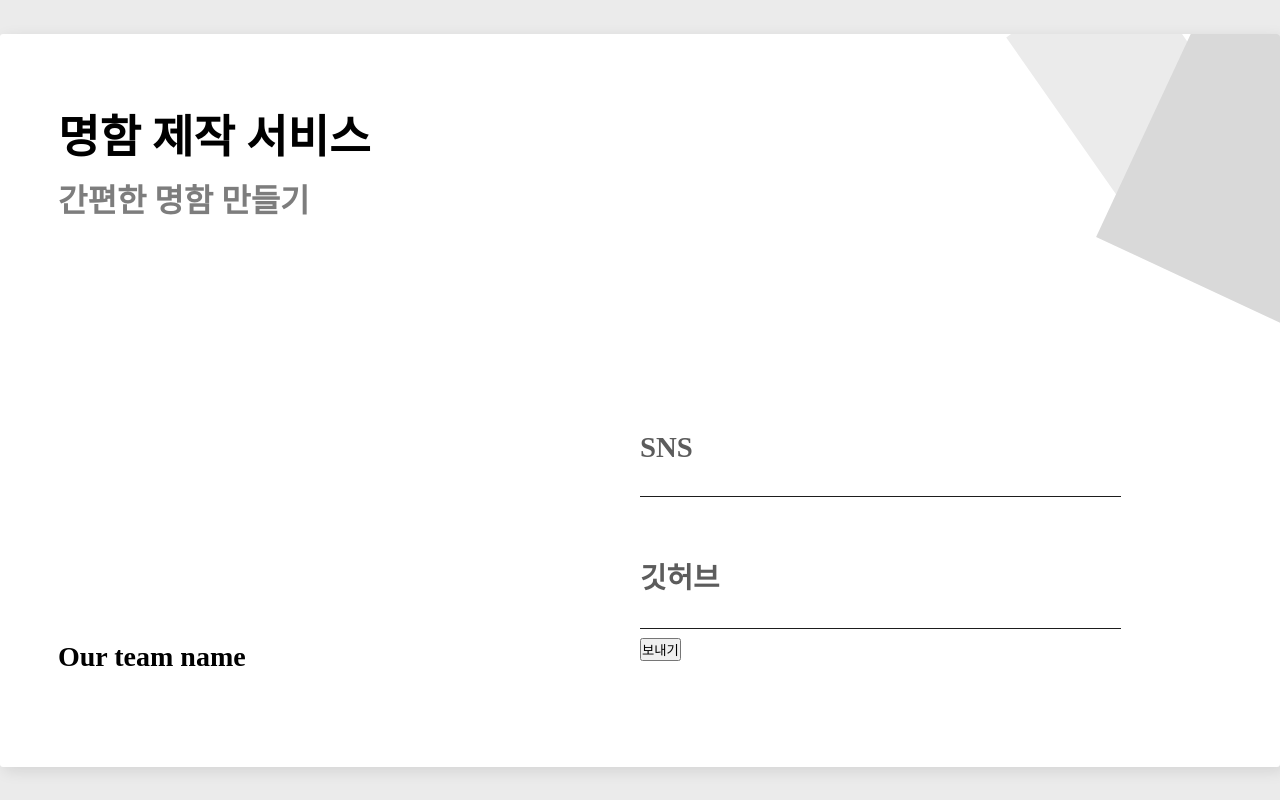
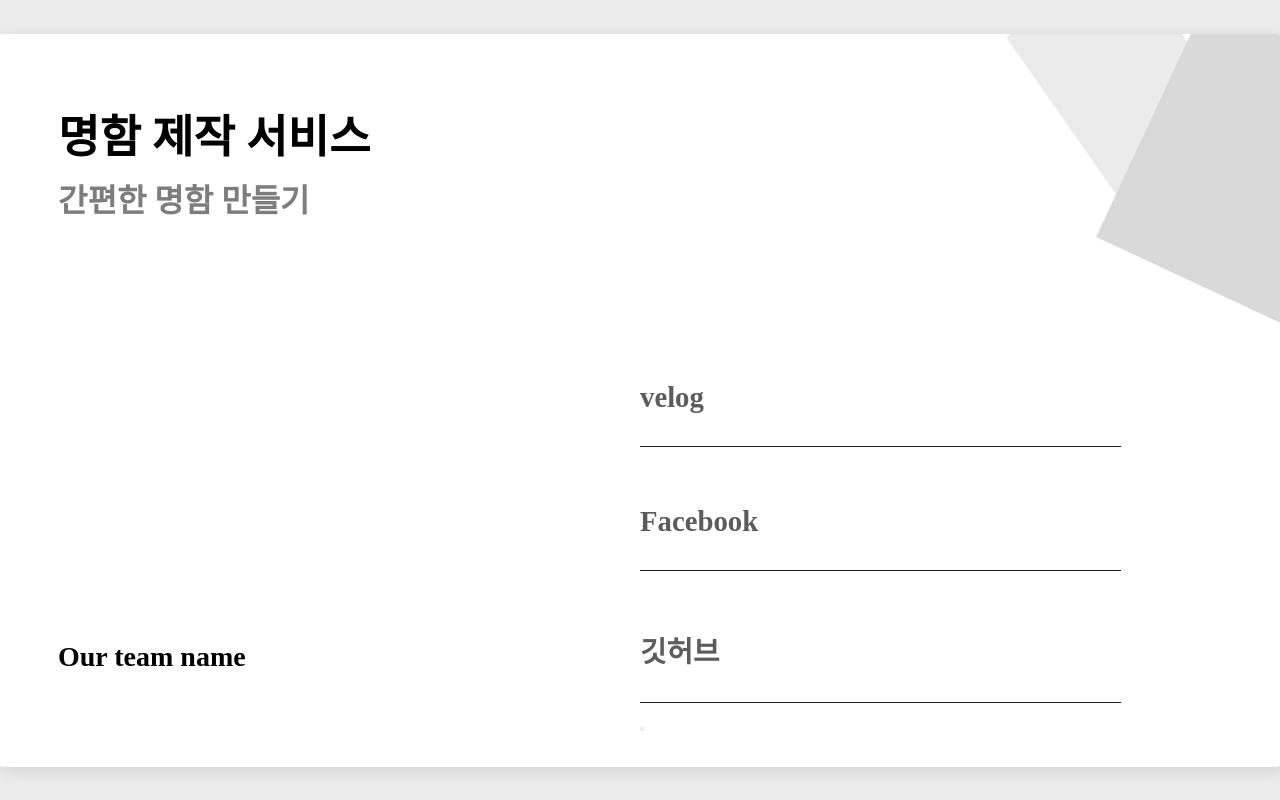
Before and after one commit to 2022-Summer-Hackthon/Hackathon-Front, a React (Create React App) app: page / in a window 1280 px wide. Built offline with nearby package versions, Linux system fonts and the light colour scheme.

Commit message:
fix: mainStyle, routing

```diff
--- a/src/App.js
+++ b/src/App.js
@@ -129,6 +129,14 @@ const App = () => {
             </Suspense>
           }
         />
+        <Route
+          path="/name/:number"
+          element={
+            <Suspense fallback={<div>Loading...</div>}>
+              <div>fix</div>
+            </Suspense>
+          }
+        />
       </Routes>
     </BrowserRouter>
   );
--- a/src/components/Main/Form.jsx
+++ b/src/components/Main/Form.jsx
@@ -1,30 +1,39 @@
 import React, { memo, useCallback, useState } from "react";
+import { useLocation, useNavigate } from "react-router-dom";
 import Input from "./Input";
 
 const Form = memo(() => {
   const [github, setGihub] = useState("");
-  const [sns, setSns] = useState("");
+  const [facebook, setFacebook] = useState("");
+  const [velog, setVelog] = useState("");
 
+  const navigate = useNavigate();
   const onChangeGihub = useCallback((e) => {
     setGihub(e.target.value);
   }, []);
 
-  const onChangeSns = useCallback((e) => {
-    setSns(e.target.value);
+  const onChangeFacebook = useCallback((e) => {
+    setFacebook(e.target.value);
+  }, []);
+
+  const onChangeVelog = useCallback((e) => {
+    setVelog(e.target.value);
   }, []);
 
   const sendInfo = (e) => {
+    console.log(1);
     e.preventDefault();
-
+    navigate("/finish");
     // url 검사
     // 서버 요청
   };
 
   return (
     <form onSubmit={sendInfo}>
-      <Input name="SNS" value={sns} change={onChangeSns} />
+      <Input name="velog" value={velog} change={onChangeVelog} />
+      <Input name="Facebook" value={facebook} change={onChangeFacebook} />
       <Input name="깃허브" value={github} change={onChangeGihub} />
-      <button>보내기</button>
+      <button type="hidden" title="submit"></button>
     </form>
   );
 });
--- a/src/components/Main/main.style.js
+++ b/src/components/Main/main.style.js
@@ -71,7 +71,7 @@ const MainStyle = styled.div`
 
       form {
         width: 481px;
-        height: 210px;
+        height: 260px;
         color: rgba(92, 92, 92, 1);
 
         input {
```
